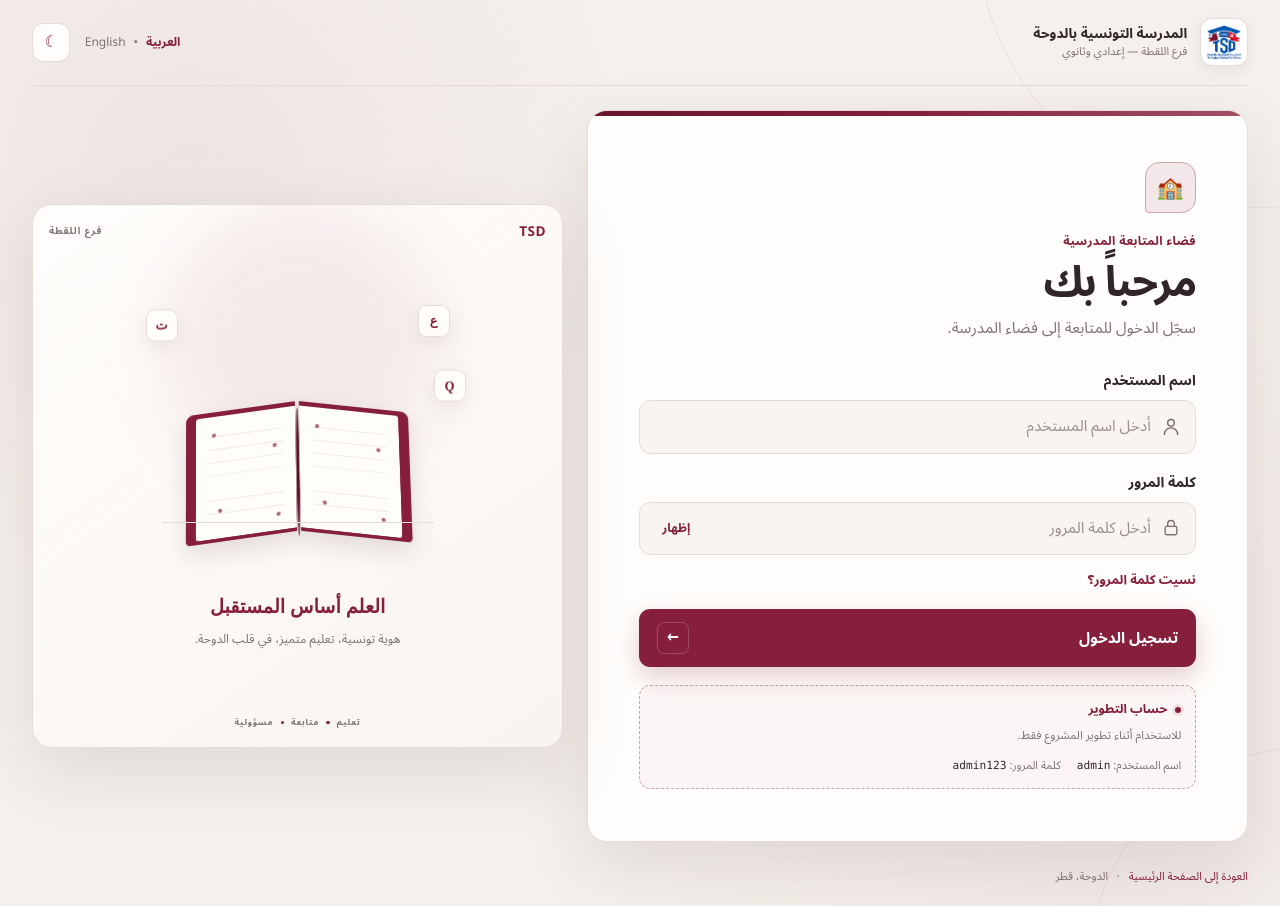
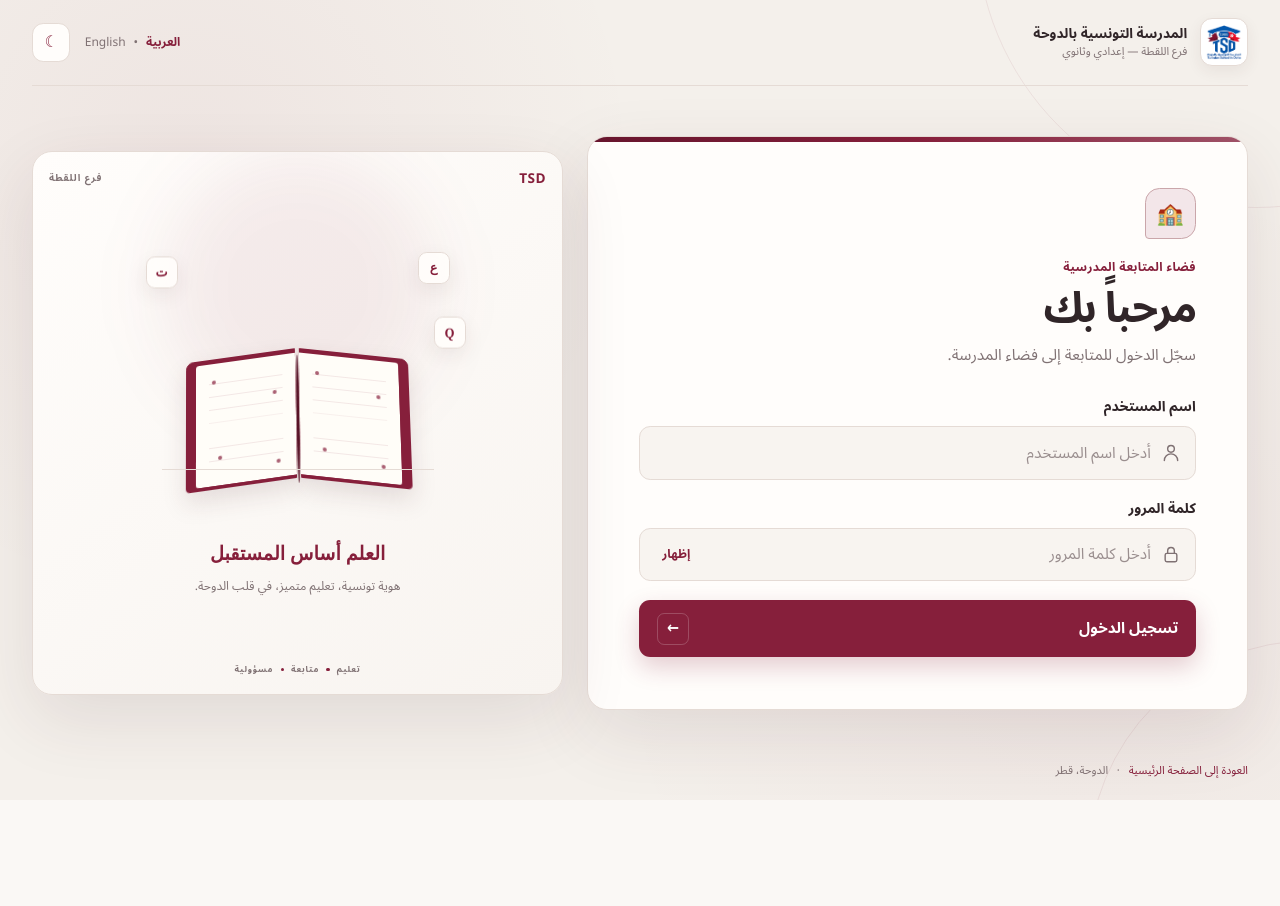
Before and after one commit to Noura-14/tunisian-school-portal, a SvelteKit app: page /login in a window 1280 px wide. After the commit the page ends 800 px from the top, so only its background shows below. Built offline with nearby package versions, Linux system fonts and the light colour scheme.

Commit message:
Finalize authentication and school branding

```diff
--- a/src/lib/auth.js
+++ b/src/lib/auth.js
@@ -1,7 +1,3 @@
-/**
- * Temporary client-side demo identity. Replace this module with the real
- * authenticated user profile once authentication is connected.
- */
 export const demoUser = Object.freeze({
 	name: 'Abu Bakr Babay',
 	nameAr: 'أبو بكر بابي',
@@ -9,21 +5,16 @@ export const demoUser = Object.freeze({
 	roleAr: 'القيّم'
 });
 
-const authStorageKey = 'school-demo-authenticated-user';
-
 export function setAuthenticatedUser() {
-	window.localStorage.setItem(authStorageKey, 'true');
+	// Authentication is handled by the secure server session cookie.
+	// This function is kept temporarily for compatibility with the app.
 }
 
-/** @returns {{ name: string, nameAr: string, role: string, roleAr: string } | null} */
 export function getAuthenticatedUser() {
-	if (window.localStorage.getItem(authStorageKey) !== 'true') {
-		return null;
-	}
-
+	// The server session is now the source of truth.
 	return demoUser;
 }
 
 export function clearAuthenticatedUser() {
-	window.localStorage.removeItem(authStorageKey);
+	// The server will handle session clearing.
 }
--- a/src/routes/+layout.svelte
+++ b/src/routes/+layout.svelte
@@ -1,12 +1,12 @@
 <script>
-	import favicon from '$lib/assets/favicon.svg';
 	import '$lib/styles/global.css';
 
 	let { children } = $props();
 </script>
 
 <svelte:head>
-	<link rel="icon" href={favicon} />
+	<link rel="icon" type="image/png" href="/images/school-logo.png" />
+	<link rel="apple-touch-icon" href="/images/school-logo.png" />
 </svelte:head>
 
 {@render children()}
--- a/src/routes/+page.svelte
+++ b/src/routes/+page.svelte
@@ -389,6 +389,7 @@
 	h2 {
 	max-width: 42rem;
 	margin: 0;
+	color: white;
 	font-size: clamp(2.4rem, 8vw, 5.6rem);
 	font-weight: 760;
 	letter-spacing: -0.045em;
--- /dev/null
+++ b/src/routes/api/auth/logout/+server.js
@@ -0,0 +1,9 @@
+import { json } from '@sveltejs/kit';
+
+export function POST({ cookies }) {
+	cookies.delete('school_session', {
+		path: '/'
+	});
+
+	return json({ success: true });
+}
--- a/src/routes/login/+page.svelte
+++ b/src/routes/login/+page.svelte
@@ -318,15 +318,6 @@
 								</div>
 							{/if}
 
-							<div class="form-options">
-								<a
-									href="/login"
-									onclick={(event) => event.preventDefault()}
-								>
-									{isArabic ? 'نسيت كلمة المرور؟' : 'Forgot password?'}
-								</a>
-							</div>
-
 							<button
 								class="submit-button"
 								type="submit"
@@ -353,34 +344,6 @@
 								{/if}
 							</button>
 						</form>
-
-						<!-- DEVELOPMENT ACCOUNT -->
-						<div class="development-account">
-							<div class="development-title">
-								<span class="development-dot"></span>
-								<strong>
-									{isArabic ? 'حساب التطوير' : 'Development Account'}
-								</strong>
-							</div>
-
-							<p>
-								{isArabic
-									? 'للاستخدام أثناء تطوير المشروع فقط.'
-									: 'For development use only.'}
-							</p>
-
-							<div class="credentials">
-								<span>
-									{isArabic ? 'اسم المستخدم' : 'Username'}:
-									<code>admin</code>
-								</span>
-
-								<span>
-									{isArabic ? 'كلمة المرور' : 'Password'}:
-									<code>admin123</code>
-								</span>
-							</div>
-						</div>
 					{/if}
 				</div>
 			</section>
@@ -871,22 +834,6 @@
 		line-height: 1.5;
 	}
 
-	.form-options {
-		display: flex;
-		justify-content: flex-start;
-		margin-top: -0.2rem;
-	}
-
-	.form-options a {
-		color: var(--burgundy);
-		font-size: 0.8rem;
-		font-weight: 650;
-		text-decoration: none;
-	}
-
-	.form-options a:hover {
-		text-decoration: underline;
-	}
 
 	.submit-button {
 		display: flex;
@@ -957,51 +904,7 @@
 		animation-delay: 280ms;
 	}
 
-	/* DEVELOPMENT */
-
-	.development-account {
-		margin-top: 1.15rem;
-		padding: 0.85rem;
-		border: 1px dashed color-mix(in srgb, var(--burgundy) 28%, var(--border));
-		border-radius: 0.7rem;
-		background: color-mix(in srgb, var(--burgundy) 3%, var(--surface));
-	}
-
-	.development-title {
-		display: flex;
-		align-items: center;
-		gap: 0.45rem;
-		color: var(--burgundy);
-		font-size: 0.78rem;
-	}
-
-	.development-dot {
-		width: 0.42rem;
-		height: 0.42rem;
-		border-radius: 50%;
-		background: var(--burgundy);
-		box-shadow: 0 0 0 3px color-mix(in srgb, var(--burgundy) 10%, transparent);
-	}
-
-	.development-account p {
-		margin: 0.45rem 0 0.7rem;
-		color: var(--muted);
-		font-size: 0.73rem;
-	}
-
-	.credentials {
-		display: flex;
-		flex-wrap: wrap;
-		gap: 0.3rem 1rem;
-		color: var(--muted);
-		font-size: 0.7rem;
-	}
-
-	.credentials code {
-		color: var(--text);
-		font-family: ui-monospace, SFMono-Regular, Consolas, monospace;
-		font-size: 0.7rem;
-	}
+
 
 	/* EDUCATION PANEL */
 
@@ -1396,7 +1299,6 @@
 	.theme-button:focus-visible,
 	.password-toggle:focus-visible,
 	.submit-button:focus-visible,
-	.form-options a:focus-visible,
 	.login-footer a:focus-visible,
 	.brand:focus-visible {
 		outline: 3px solid color-mix(in srgb, var(--burgundy) 25%, transparent);
```
Also changed, not shown: src/routes/app/+layout.svelte (+30 -6 lines), src/routes/api/auth/login/+server.js (added), src/routes/api/auth/session/+server.js (added). Lines whose indentation alone changed are shown as unchanged.
